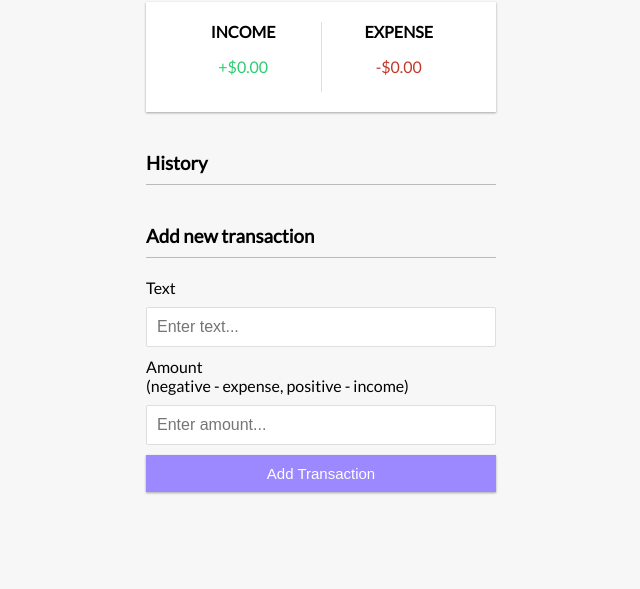
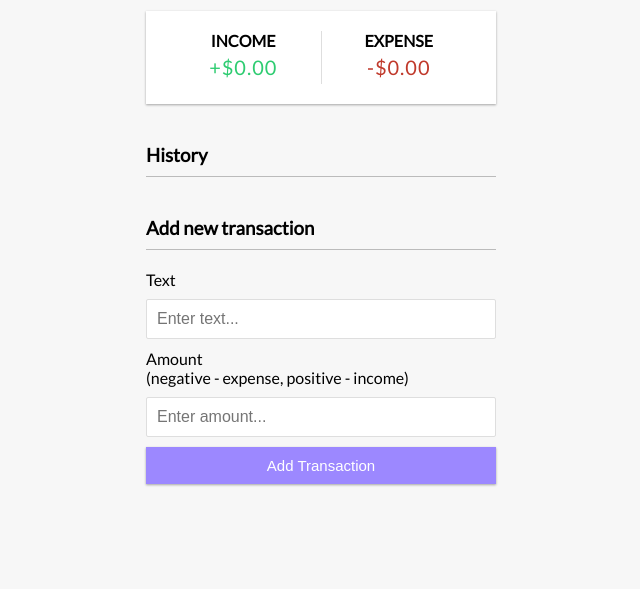
Before and after one commit to Raj2631/Expense-Tracker, a plain HTML site: page index.html in a window 1280 px wide. Shown: the part 211-800 px from the top of the page, without its empty margins (319-959 px from the left). Drawn offline with Linux system fonts and the light colour scheme.

Commit message:
fixed typo

```diff
--- a/style.css
+++ b/style.css
@@ -58,7 +58,7 @@ h4 {
   border-right: 1px solid #dedede;
 }
 
-.omney {
+.money {
   font-size: 20px;
   letter-spacing: 1px;
   margin: 5px 0;
```
